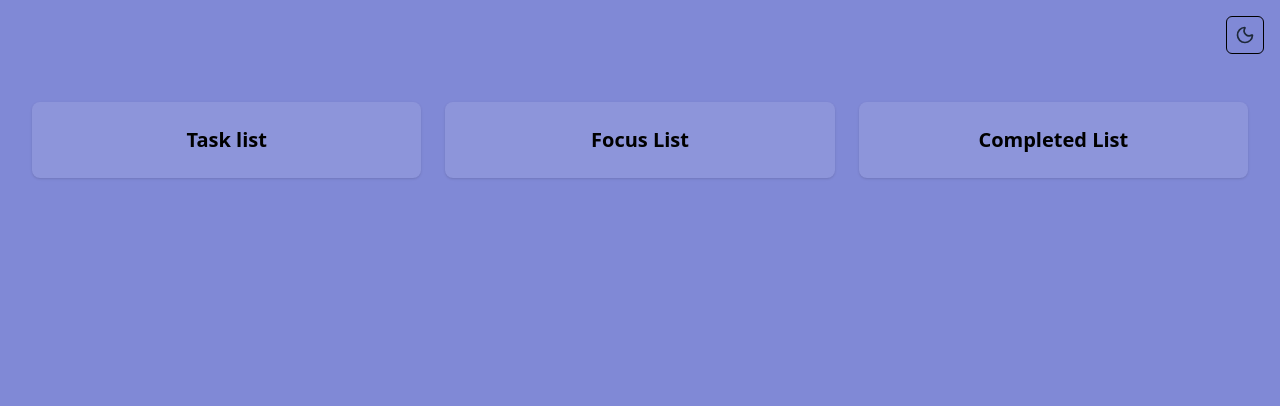
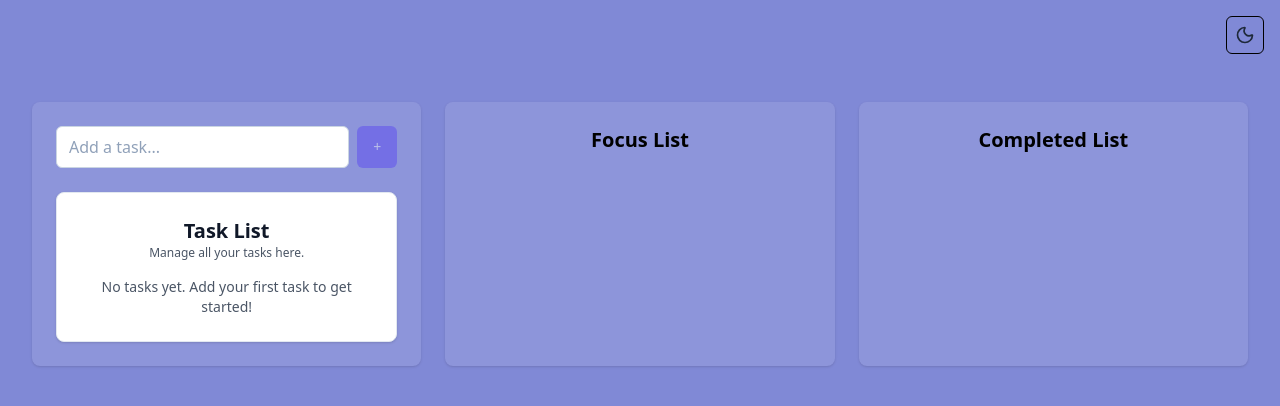
Before and after one commit to Occidi/dailyFocus, a React (Vite) app: page / in a window 1280 px wide. Shown: the top 406 px of the page. Built offline with nearby package versions, Linux system fonts and the light colour scheme.

Commit message:
implemented the initial list of tasks, the ability to add a task and for it to be deleted while being persisted with localStorage

```diff
--- a/src/App.jsx
+++ b/src/App.jsx
@@ -1,6 +1,9 @@
 import ThemeToggle from "./components/ThemeToggle.jsx";
+import { TaskInput, TaskList, useTasks } from "./features/tasks";
 
 function App() {
+  const { tasks, addTask, deleteTask } = useTasks();
+
   return (
     <>
       <header className="w-full">
@@ -13,7 +16,8 @@ function App() {
         <div className="max-w-[1280px] mx-auto p-8 text-center">
           <div className="grid sm:grid-cols-3 grid-cols-1 gap-6">
             <section className="rounded-lg p-6 shadow-sm bg-white/10 dark:bg-black/20">
-              <h2 className="text-xl font-semibold">Task list</h2>
+              <TaskInput addTask={addTask} />
+              <TaskList tasks={tasks} deleteTask={deleteTask} />
             </section>
 
             <section className="rounded-lg p-6 shadow-sm bg-white/10 dark:bg-black/20">
--- /dev/null
+++ b/src/features/tasks/components/TaskInput.jsx
@@ -0,0 +1,41 @@
+import { useState } from "react";
+
+export default function TaskInput({ addTask }) {
+  const [text, setText] = useState("");
+  const trimmed = text.trim();
+
+  const handleSubmit = (e) => {
+    e.preventDefault();
+    if (!trimmed) return;
+    addTask(trimmed);
+    setText("");
+  };
+
+  return (
+    <form onSubmit={handleSubmit} className="mb-4 sm:mb-6">
+      <label className="sr-only" htmlFor="task-input">
+        Add a task
+      </label>
+      <div className="flex gap-2">
+        <input
+          id="task-input"
+          type="text"
+          value={text}
+          onChange={(e) => setText(e.target.value)}
+          placeholder="Add a task..."
+          className="flex-1 rounded-md border border-slate-300 dark:border-slate-600 bg-white dark:bg-slate-900/60 text-gray-900 dark:text-slate-100 placeholder:text-slate-400 px-3 py-2 text-sm sm:text-base focus:outline-none focus:ring-2 focus:ring-indigo-500"
+          aria-label="Task text"
+        />
+        <button
+          type="submit"
+          disabled={!trimmed}
+          className="rounded-md px-3 sm:px-4 py-2 text-sm font-medium bg-indigo-600 text-white hover:bg-indigo-700 disabled:opacity-40 disabled:cursor-not-allowed"
+          aria-label="Add task"
+          title="Add task"
+        >
+          +
+        </button>
+      </div>
+    </form>
+  );
+}
--- /dev/null
+++ b/src/features/tasks/components/TaskList.jsx
@@ -0,0 +1,49 @@
+function TaskItem({ task, onDelete }) {
+  return (
+    <li className="flex items-start justify-between gap-3 py-2">
+      <div className="flex-1">
+        <p className="text-sm sm:text-base font-medium text-gray-900 dark:text-slate-100 break-words">
+          {task.text}
+        </p>
+        <p className="text-xs text-gray-500 dark:text-slate-400">
+          Created: {new Date(task.createdAt).toLocaleString()}
+        </p>
+      </div>
+      <button
+        type="button"
+        onClick={() => onDelete(task.id)}
+        className="shrink-0 rounded-md border border-red-300 hover:border-red-400 text-red-600 hover:text-red-700 dark:text-red-300 dark:hover:text-red-200 dark:border-red-500 px-2 py-1 text-xs"
+        aria-label={`Delete task: ${task.text}`}
+      >
+        Delete
+      </button>
+    </li>
+  );
+}
+
+export default function TaskList({ tasks, deleteTask }) {
+  return (
+    <section className="rounded-lg bg-white dark:bg-slate-900/60 border border-slate-200 dark:border-slate-700 p-4 sm:p-6 shadow-sm">
+      <header className="mb-3 sm:mb-4">
+        <h2 className="text-lg sm:text-xl font-semibold text-gray-900 dark:text-slate-100">
+          Task List
+        </h2>
+        <p className="text-xs text-gray-600 dark:text-slate-400">
+          Manage all your tasks here.
+        </p>
+      </header>
+
+      {tasks.length === 0 ? (
+        <p className="text-sm text-gray-600 dark:text-slate-400">
+          No tasks yet. Add your first task to get started!
+        </p>
+      ) : (
+        <ul className="divide-y divide-slate-200 dark:divide-slate-700">
+          {tasks.map((t) => (
+            <TaskItem key={t.id} task={t} onDelete={deleteTask} />
+          ))}
+        </ul>
+      )}
+    </section>
+  );
+}
--- /dev/null
+++ b/src/features/tasks/hooks/useTasks.js
@@ -0,0 +1,53 @@
+import useLocalStorage from "../../../hooks/useLocalStorage";
+
+const STORAGE_KEY = "dailyFocus_tasks";
+
+/**
+ * Custom hook for managing tasks with localStorage persistence.
+ *
+ * @returns {Object} Task management functions and state
+ * @returns {Array} tasks - Array of task objects
+ * @returns {Function} addTask - Add a new task with text
+ * @returns {Function} deleteTask - Delete a task by id
+ */
+const useTasks = () => {
+  const [tasks, setTasks] = useLocalStorage(STORAGE_KEY, []);
+
+  /**
+   * @param {string} text - description of the task
+   */
+  const addTask = (text) => {
+    if (!text || text.trim() === "") {
+      return;
+    }
+
+    const newTask = {
+      id: crypto.randomUUID(),
+      text: text.trim(),
+      createdAt: Date.now(),
+    };
+
+    setTasks((prevTasks) => [...prevTasks, newTask]);
+  };
+
+  /**
+   * @param {string} id - the ID of the task we want to delete
+   */
+  const deleteTask = (id) => {
+    setTasks((prevTasks) => prevTasks.filter((task) => task.id !== id));
+  };
+
+  /**
+   * @returns {Array} All tasks
+   */
+  const getTasks = () => tasks;
+
+  return {
+    tasks,
+    addTask,
+    deleteTask,
+    getTasks,
+  };
+};
+
+export default useTasks;
--- /dev/null
+++ b/src/features/tasks/index.js
@@ -0,0 +1,3 @@
+export { default as useTasks } from "./hooks/useTasks";
+export { default as TaskInput } from "./components/TaskInput";
+export { default as TaskList } from "./components/TaskList";
```
